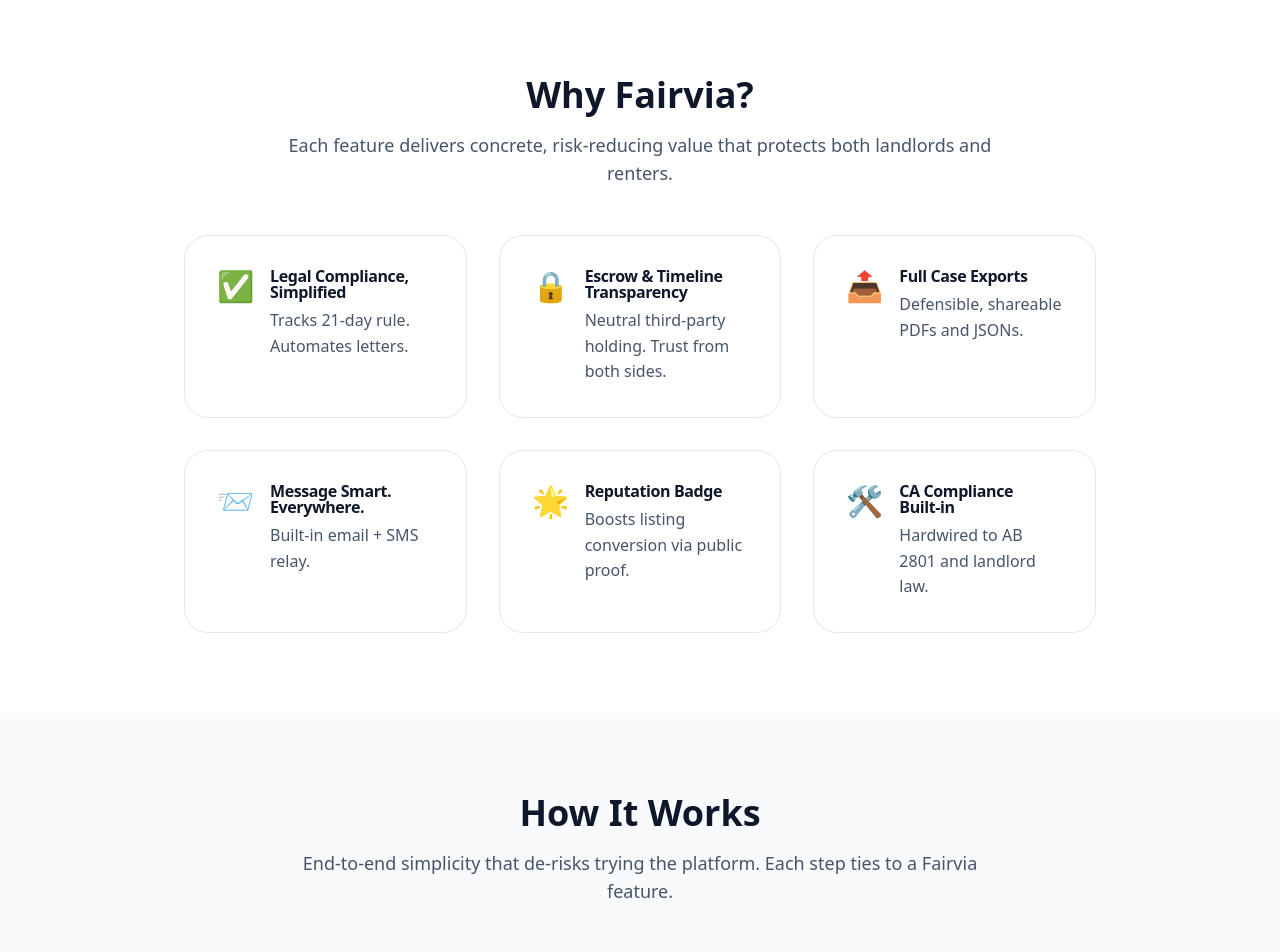
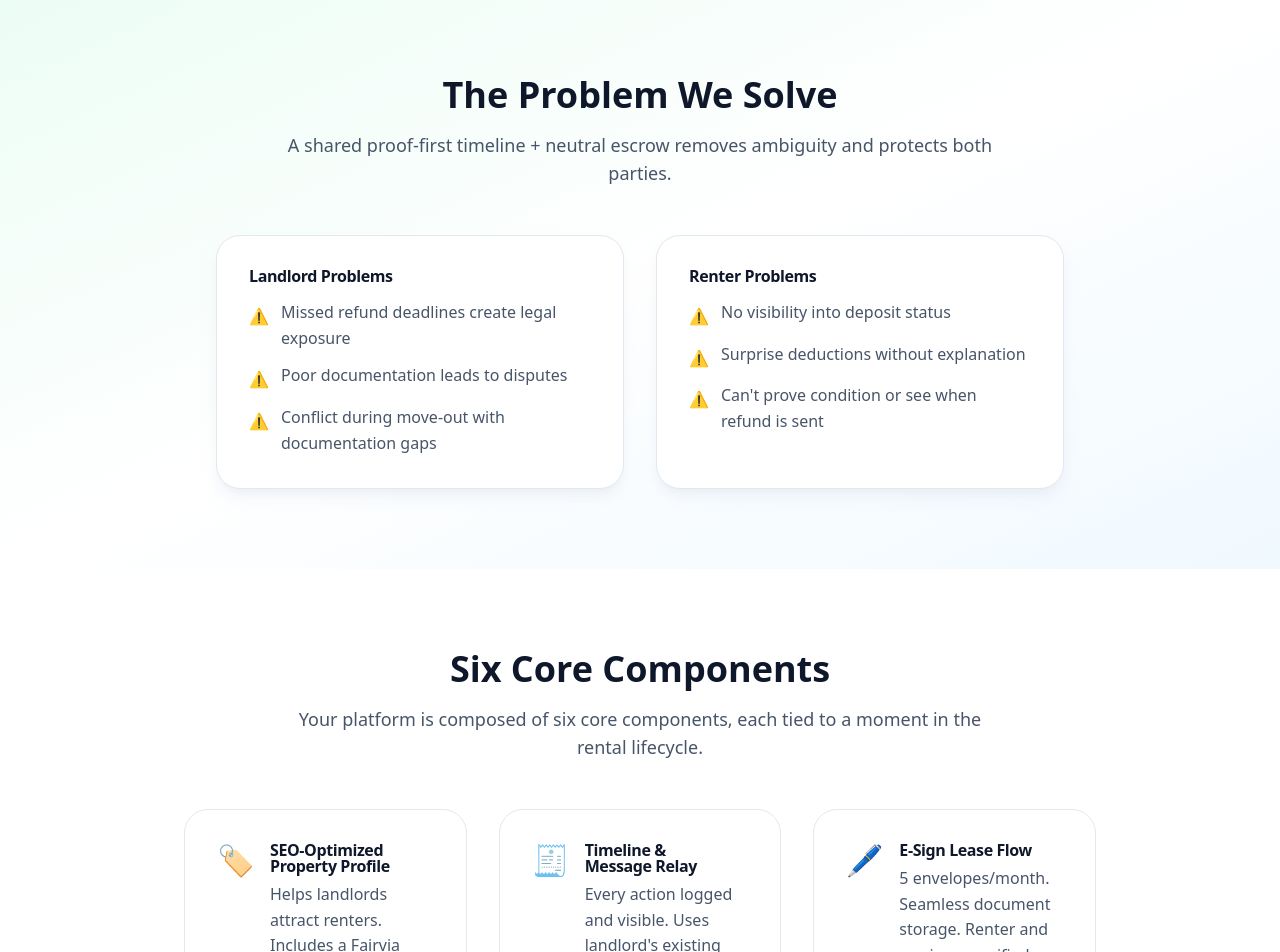
Before and after one commit to Aaronrabanal24/rentguard-landing, a Next.js app: page / in a window 1280 px wide. Shown: the part 1200-2152 px from the top of the page. Built offline with nearby package versions, Linux system fonts and the light colour scheme.

Commit message:
25 business plamn

```diff
--- a/src/pages/features.tsx
+++ b/src/pages/features.tsx
@@ -37,27 +37,27 @@
 
 const FAIRVIA_PRODUCTS: ProductDefinition[] = [
   {
-    slug: "discover",
-    name: "Discover",
-    tagline: "Trust profiles that attract qualified renters and show clear trust controls",
-    badge: "Step 1",
+    slug: "property-profile",
+    name: "Property Profile",
+    tagline: "SEO-optimized profiles that attract renters with built-in trust signals",
+    badge: "Component 1",
     features: [
-      { label: "Schema-enhanced property profiles", detail: "City and neighborhood tags with clean titles and RentalProperty schema" },
-      { label: "Trust signals upfront", detail: "Show escrow and verification before first contact" },
-      { label: "FAQ block with schema", detail: "Plain language answers that emit structured data" },
-      { label: "Photo gallery with room labels", detail: "Alt text prompts and professional presentation" },
-      { label: "Short link and QR codes", detail: "Easy sharing for flyers and marketplace listings" },
-      { label: "Simple analytics dashboard", detail: "Track impressions by query and city, measure actions" },
+      { label: "Schema-enhanced property listings", detail: "City and neighborhood optimization with RentalProperty schema" },
+      { label: "Fairvia badge integration", detail: "Links to proof timeline and verification status" },
+      { label: "Trust signals upfront", detail: "Show escrow protection and compliance before contact" },
+      { label: "QR codes and short links", detail: "Easy sharing across marketplaces and social media" },
+      { label: "Analytics dashboard", detail: "Track impressions, clicks, and inquiry quality" },
+      { label: "FAQ automation", detail: "Answer common questions with structured data" },
     ],
     benefits: [
-      { label: "Higher quality clicks", detail: "Attract serious renters who understand your process" },
-      { label: "Better search visibility", detail: "Structured data and local optimization" },
-      { label: "Reduced message volume", detail: "FAQ answers common questions before contact" },
-      { label: "Trust before contact", detail: "Escrow and verification badges build confidence" },
+      { label: "Attract qualified renters", detail: "Trust signals filter for serious applicants" },
+      { label: "Better search visibility", detail: "Structured data improves local search ranking" },
+      { label: "Reduced message volume", detail: "FAQ and transparency reduce back-and-forth" },
+      { label: "Professional presentation", detail: "Stand out from generic listings" },
     ],
-    why: "Independent California landlords get better click quality and fewer back and forth messages by showing trust controls upfront in schema-enhanced profiles.",
+    why: "Helps landlords attract renters with a Fairvia badge linking to proof timeline and verification.",
     visual: {
-      headline: "Trust profiles with renter-verifiable signals",
+      headline: "SEO-optimized profiles with trust signals",
       caption: "Attract qualified renters who understand your process",
       spotlightClassName: "bg-sky-400/20",
       layers: [
@@ -67,9 +67,9 @@
             "bg-gradient-to-br from-sky-500 via-indigo-500 to-emerald-500 text-white shadow-[0_48px_96px_-44px_rgba(14,116,144,0.8)]",
           content: (
             <div className="space-y-2">
-              <p className="text-[10px] font-semibold uppercase tracking-[0.35em] text-white/70">Discover</p>
-              <p className="text-lg font-semibold">Trust signals</p>
-              <p className="text-xs text-white/75">Show escrow protection before contact.</p>
+              <p className="text-[10px] font-semibold uppercase tracking-[0.35em] text-white/70">🏷️ Profile</p>
+              <p className="text-lg font-semibold">Trust badges</p>
+              <p className="text-xs text-white/75">Show verification before contact.</p>
             </div>
           ),
         },
@@ -81,20 +81,20 @@
             <div className="space-y-2">
               <p className="text-[10px] font-semibold uppercase tracking-[0.35em] text-slate-400">Search</p>
               <p className="text-sm font-semibold text-slate-900">Local SEO</p>
-              <p className="text-xs text-slate-500">City and neighborhood optimization.</p>
+              <p className="text-xs text-slate-500">Better search visibility.</p>
             </div>
           ),
         },
       ],
     },
-    ctaHref: "/how-it-works-landlords",
-    ctaLabel: "See discovery workflow",
+    ctaHref: "/demo",
+    ctaLabel: "See profile in action",
   },
   {
-    slug: "comply",
-    name: "Comply",
-    tagline: "Identity escrow and lease pack with guided setup and shared records",
-    badge: "Step 2",
+    slug: "timeline-relay",
+    name: "Timeline & Relay",
+    tagline: "Every action logged and visible with landlord's existing email + SMS",
+    badge: "Component 2",
     features: [
       { label: "Identity verification", detail: "Confirm identity on both landlord and renter sides" },
       { label: "California lease pack", detail: "E-signature with read only copies for both parties" },
@@ -262,10 +262,10 @@
     <PageContainer title="Fairvia Features" animateMain={false}>
       <Section background="gradient-primary" padding="xl">
         <SectionHeader>
-          <SectionBadge>Complete Suite</SectionBadge>
-          <SectionTitle size="xl">The Complete Fairvia System</SectionTitle>
+          <SectionBadge>Six Core Components</SectionBadge>
+          <SectionTitle size="xl">Tied to Every Moment in the Rental Lifecycle</SectionTitle>
           <SectionSubtitle size="lg">
-            From discovery to deposit return—everything California landlords need for professional rental management with neutral escrow protection and compliance automation.
+            Your platform is composed of six core components, each designed to remove ambiguity and protect both landlords and renters through the entire deposit process.
           </SectionSubtitle>
         </SectionHeader>
       </Section>
--- a/src/pages/index.tsx
+++ b/src/pages/index.tsx
@@ -9,43 +9,92 @@
 import Link from "next/link";
 import { Section, SectionHeader, SectionTitle, SectionSubtitle, Card, CardTitle, Grid } from "@/components/ui";
 
-// Benefits Section - "Why Fairvia?"
-function BenefitsSection() {
-  const benefits = [
+// Problem & Solution Section
+function ProblemSolutionSection() {
+  const problems = [
     {
-      icon: "✅",
-      title: "Legal Compliance, Simplified",
-      description: "Tracks 21-day rule. Automates letters.",
+      title: "Landlord Problems",
+      items: [
+        "Missed refund deadlines create legal exposure",
+        "Poor documentation leads to disputes",
+        "Conflict during move-out with documentation gaps"
+      ]
+    },
+    {
+      title: "Renter Problems",
+      items: [
+        "No visibility into deposit status",
+        "Surprise deductions without explanation",
+        "Can't prove condition or see when refund is sent"
+      ]
+    }
+  ];
+
+  return (
+    <Section background="gradient-secondary" padding="xl">
+      <SectionHeader>
+        <SectionTitle size="lg">The Problem We Solve</SectionTitle>
+        <SectionSubtitle>
+          A shared proof-first timeline + neutral escrow removes ambiguity and protects both parties.
+        </SectionSubtitle>
+      </SectionHeader>
+
+      <Grid cols={2} gap="lg" className="max-w-4xl mx-auto">
+        {problems.map((problem, index) => (
+          <Card key={index} variant="elevated" padding="lg">
+            <CardTitle level={3} className="text-slate-900 mb-4">{problem.title}</CardTitle>
+            <ul className="space-y-3">
+              {problem.items.map((item, idx) => (
+                <li key={idx} className="flex items-start gap-3">
+                  <span className="text-rose-500 mt-1">⚠️</span>
+                  <span className="text-slate-600">{item}</span>
+                </li>
+              ))}
+            </ul>
+          </Card>
+        ))}
+      </Grid>
+    </Section>
+  );
+}
+
+// Six Core Components Section
+function SixCoreComponents() {
+  const components = [
+    {
+      icon: "🏷️",
+      title: "SEO-Optimized Property Profile",
+      description: "Helps landlords attract renters. Includes a Fairvia badge linking to proof timeline.",
+      color: "sky"
+    },
+    {
+      icon: "🧾",
+      title: "Timeline & Message Relay",
+      description: "Every action logged and visible. Uses landlord's existing email + SMS. Templates and scheduling built in.",
       color: "emerald"
     },
     {
-      icon: "🔒",
-      title: "Escrow & Timeline Transparency",
-      description: "Neutral third-party holding. Trust from both sides.",
-      color: "sky"
+      icon: "🖊️",
+      title: "E-Sign Lease Flow",
+      description: "5 envelopes/month. Seamless document storage. Renter and co-signer verified before signing.",
+      color: "amber"
+    },
+    {
+      icon: "💰",
+      title: "Secure Deposit & Escrow",
+      description: "Funds stored neutrally. Escrow events logged. Deduction tool generates itemized letters with receipt validation.",
+      color: "purple"
+    },
+    {
+      icon: "🧠",
+      title: "Compliance Templates & Letters",
+      description: "Built for AB 2801. Smart fields guide landlords. Reduce risk of legal noncompliance.",
+      color: "rose"
     },
     {
       icon: "📤",
-      title: "Full Case Exports",
-      description: "Defensible, shareable PDFs and JSONs.",
-      color: "amber"
-    },
-    {
-      icon: "📨",
-      title: "Message Smart. Everywhere.",
-      description: "Built-in email + SMS relay.",
-      color: "purple"
-    },
-    {
-      icon: "🌟",
-      title: "Reputation Badge",
-      description: "Boosts listing conversion via public proof.",
-      color: "rose"
-    },
-    {
-      icon: "🛠️",
-      title: "CA Compliance Built-in",
-      description: "Hardwired to AB 2801 and landlord law.",
+      title: "PDF & JSON Export",
+      description: "Locked, timestamped proof. Ready for court or insurance. Ideal for future renter handoff or audits.",
       color: "teal"
     }
   ];
@@ -53,22 +102,123 @@
   return (
     <Section background="white" padding="xl">
       <SectionHeader>
-        <SectionTitle size="lg">Why Fairvia?</SectionTitle>
+        <SectionTitle size="lg">Six Core Components</SectionTitle>
         <SectionSubtitle>
-          Each feature delivers concrete, risk-reducing value that protects both landlords and renters.
+          Your platform is composed of six core components, each tied to a moment in the rental lifecycle.
         </SectionSubtitle>
       </SectionHeader>
 
       <Grid cols={3} gap="lg" className="max-w-6xl mx-auto">
-        {benefits.map((benefit, index) => (
+        {components.map((component, index) => (
           <Card key={index} variant="default" padding="lg" hover>
             <div className="flex items-start gap-4">
-              <div className="text-3xl">{benefit.icon}</div>
+              <div className="text-3xl">{component.icon}</div>
               <div>
-                <CardTitle level={3} className="text-slate-900 mb-2">{benefit.title}</CardTitle>
-                <p className="text-slate-600">{benefit.description}</p>
+                <CardTitle level={3} className="text-slate-900 mb-2">{component.title}</CardTitle>
+                <p className="text-slate-600">{component.description}</p>
               </div>
             </div>
+          </Card>
+        ))}
+      </Grid>
+    </Section>
+  );
+}
+
+// Competitive Advantages Section
+function CompetitiveAdvantages() {
+  const advantages = [
+    {
+      icon: "🚫",
+      title: "No Renter Marketplace Distractions",
+      description: "Pure focus on deposit compliance, not rental listings or marketplace features."
+    },
+    {
+      icon: "✅",
+      title: "True California Compliance Focus (AB 2801)",
+      description: "Built specifically for California laws with automated AB 2801 photo documentation."
+    },
+    {
+      icon: "🔄",
+      title: "Works with What Landlords Already Use",
+      description: "Integrates with existing email + SMS workflows. No platform switching required."
+    },
+    {
+      icon: "🧾",
+      title: "Public Badge Boosts Inquiries and Trust",
+      description: "Fairvia verification badge increases listing quality and renter confidence."
+    },
+    {
+      icon: "📚",
+      title: "Built for Defensibility — Not Just Convenience",
+      description: "Court-ready documentation and audit trails that protect against disputes."
+    }
+  ];
+
+  return (
+    <Section background="gradient-primary" padding="xl">
+      <SectionHeader>
+        <SectionTitle size="lg">Why Choose Fairvia</SectionTitle>
+        <SectionSubtitle>
+          Purpose-built for California landlords who want compliance, not complexity.
+        </SectionSubtitle>
+      </SectionHeader>
+
+      <Grid cols={2} gap="lg" className="max-w-5xl mx-auto lg:grid-cols-3">
+        {advantages.map((advantage, index) => (
+          <Card key={index} variant="glass" padding="lg" hover>
+            <div className="text-center">
+              <div className="text-4xl mb-4">{advantage.icon}</div>
+              <CardTitle level={3} className="text-slate-900 mb-3">{advantage.title}</CardTitle>
+              <p className="text-slate-600">{advantage.description}</p>
+            </div>
+          </Card>
+        ))}
+      </Grid>
+    </Section>
+  );
+}
+
+// Metrics & Performance Section
+function MetricsSection() {
+  const metrics = [
+    {
+      value: ">90%",
+      label: "On-time deposit return rate",
+      description: "We track every deadline to ensure compliance"
+    },
+    {
+      value: "<72hrs",
+      label: "Median time to escrow",
+      description: "Fast setup gets protection in place quickly"
+    },
+    {
+      value: "<5%",
+      label: "Dispute rate",
+      description: "Transparency prevents most conflicts"
+    },
+    {
+      value: "+15%",
+      label: "Inquiry lift with badge",
+      description: "Trust signals attract better renters"
+    }
+  ];
+
+  return (
+    <Section background="dark" padding="xl">
+      <SectionHeader>
+        <SectionTitle size="lg" className="text-white">Proven Results</SectionTitle>
+        <SectionSubtitle className="text-slate-300">
+          Real metrics from California landlords using Fairvia.
+        </SectionSubtitle>
+      </SectionHeader>
+
+      <Grid cols={4} gap="lg" className="max-w-5xl mx-auto">
+        {metrics.map((metric, index) => (
+          <Card key={index} variant="glass" padding="lg" className="text-center border-slate-600">
+            <div className="text-4xl font-bold text-sky-400 mb-2">{metric.value}</div>
+            <CardTitle level={4} className="text-white mb-2 text-sm">{metric.label}</CardTitle>
+            <p className="text-slate-400 text-sm">{metric.description}</p>
           </Card>
         ))}
       </Grid>
@@ -152,51 +302,6 @@
   );
 }
 
-// What You Prevent Section
-function WhatYouPrevent() {
-  return (
-    <section className="bg-rose-50 py-16">
-      <div className="container-tight">
-        <h2 className="text-3xl font-bold text-slate-900 text-center mb-12">
-          What You Prevent
-        </h2>
-        <div className="grid gap-6 md:grid-cols-3 max-w-4xl mx-auto">
-          <div className="bg-white p-6 rounded-xl border border-rose-200">
-            <h3 className="font-semibold text-slate-900 mb-2">Forfeited Deposits</h3>
-            <p className="text-sm text-slate-600 mb-3">Miss the day-21 deadline and California law says you forfeit the entire deposit—no matter how bad the damage was.</p>
-            <p className="text-xs font-medium text-emerald-600">How Fairvia prevents this: Automated countdown with day 16/19/20 nudges</p>
-          </div>
-          <div className="bg-white p-6 rounded-xl border border-rose-200">
-            <h3 className="font-semibold text-slate-900 mb-2">Tenant Disputes</h3>
-            <p className="text-sm text-slate-600 mb-3">Without photo proof and proper documentation, legitimate deductions turn into costly disputes.</p>
-            <p className="text-xs font-medium text-emerald-600">How Fairvia prevents this: AB 2801 photo workflow with timestamps that support deductions</p>
-          </div>
-          <div className="bg-white p-6 rounded-xl border border-rose-200">
-            <h3 className="font-semibold text-slate-900 mb-2">Compliance Panic</h3>
-            <p className="text-sm text-slate-600 mb-3">California laws keep changing. One missing requirement can cost you thousands in legal fees.</p>
-            <p className="text-xs font-medium text-emerald-600">How Fairvia prevents this: Court-ready packet with itemization, receipts, photos, timestamps</p>
-          </div>
-        </div>
-      </div>
-    </section>
-  );
-}
-
-// Trust Strip Section
-function TrustStrip() {
-  return (
-    <section className="bg-slate-900 py-8">
-      <div className="container-tight text-center">
-        <p className="text-slate-300 text-sm">
-          Deposits held by DFPI-licensed partners • Shared timeline and receipts • Same packet for landlord and tenant
-        </p>
-        <p className="text-slate-500 text-xs mt-2">
-          Fairvia is not a bank, escrow agent, or law firm. Deposits are held by DFPI-licensed partners.
-        </p>
-      </div>
-    </section>
-  );
-}
 
 // Pricing Section
 function PricingSection() {
@@ -411,10 +516,11 @@
         </header>
 
         <main className="safe-bot pb-32">
-          <BenefitsSection />
+          <ProblemSolutionSection />
+          <SixCoreComponents />
+          <CompetitiveAdvantages />
+          <MetricsSection />
           <HowItWorks />
-          <WhatYouPrevent />
-          <TrustStrip />
           <PricingSection />
           <TestimonialsSection />
           <ForRentersSection />
```
Also changed, not shown: src/data/content.ts (+4 -4 lines), src/pages/pricing.tsx (+14 -14 lines).
